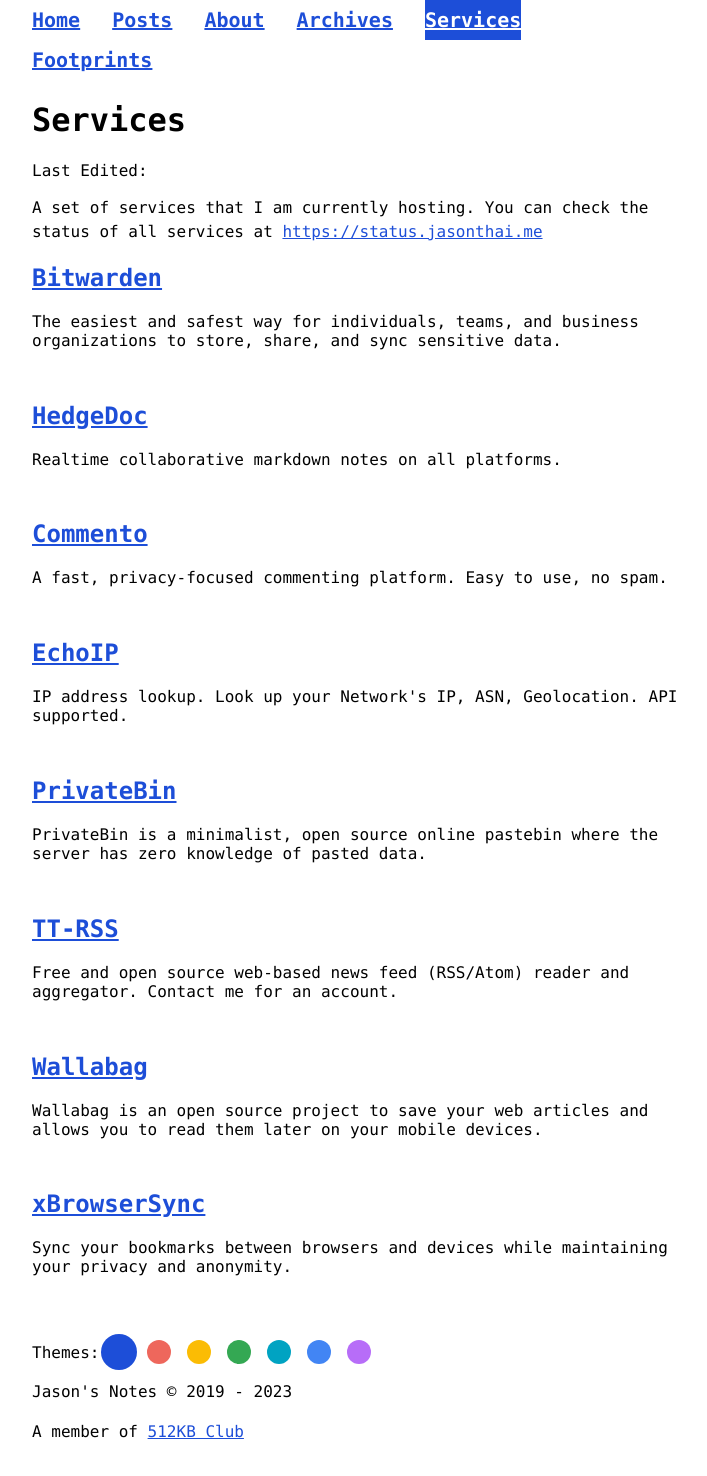
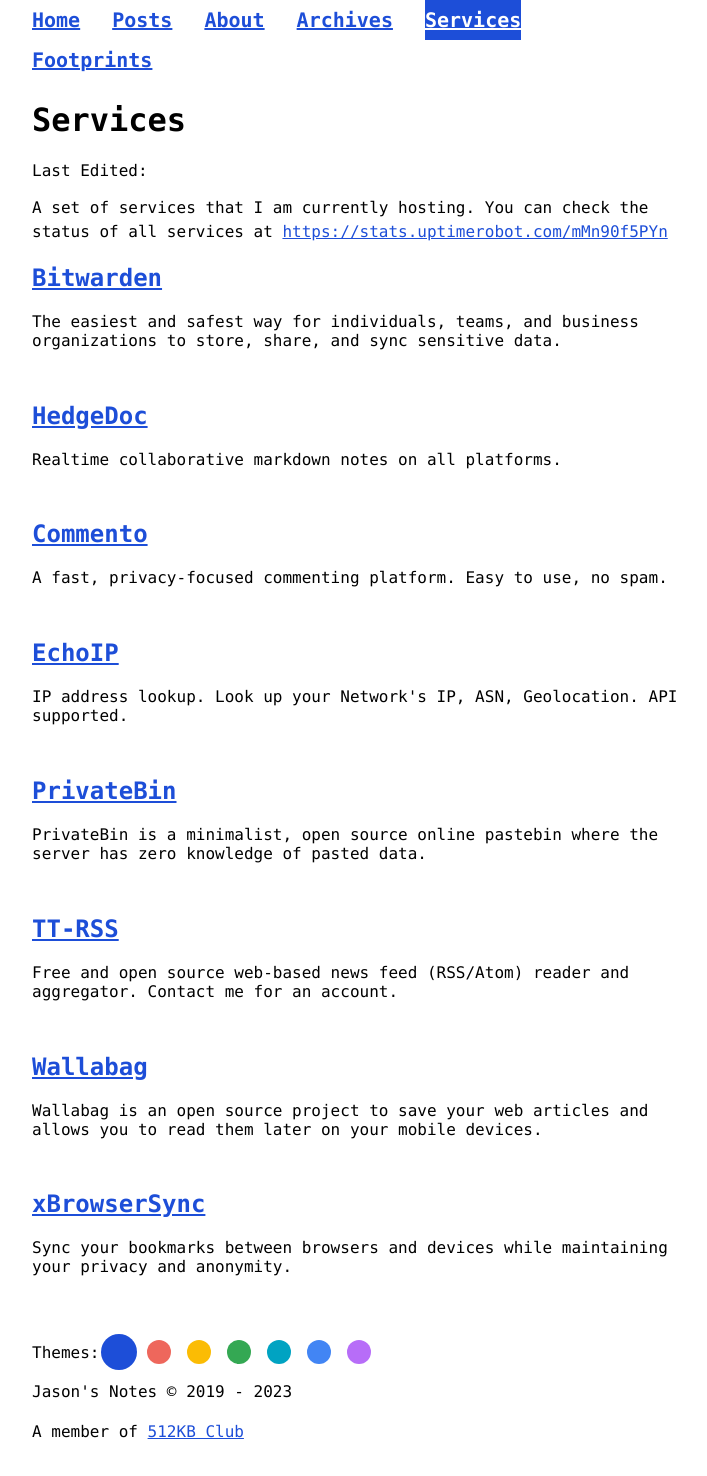
Before and after one commit to jasontthai/jasonthai.me, a Jekyll site: the page built from services.html, in a window 1280 px wide. Shown: the whole page, without its empty margins (272-979 px from the left). Built offline with Jekyll 4.4.1, drawn with Linux system fonts in a browser that asks for light colours; nearby versions of some CDN libraries; some of the changed lines change nothing that is shown.

Commit message:
Update services.html
Update status link

```diff
--- a/services.html
+++ b/services.html
@@ -4,7 +4,7 @@
 description: Free services that I hosted
 ---
 <p>A set of services that I am currently hosting. You can check the status of all services at
-    <a href="https://status.jasonthai.me">https://status.jasonthai.me</a>
+    <a href="https://stats.uptimerobot.com/mMn90f5PYn">https://stats.uptimerobot.com/mMn90f5PYn</a>
 </p>
 
 {%- for service in site.data.services -%}
```
